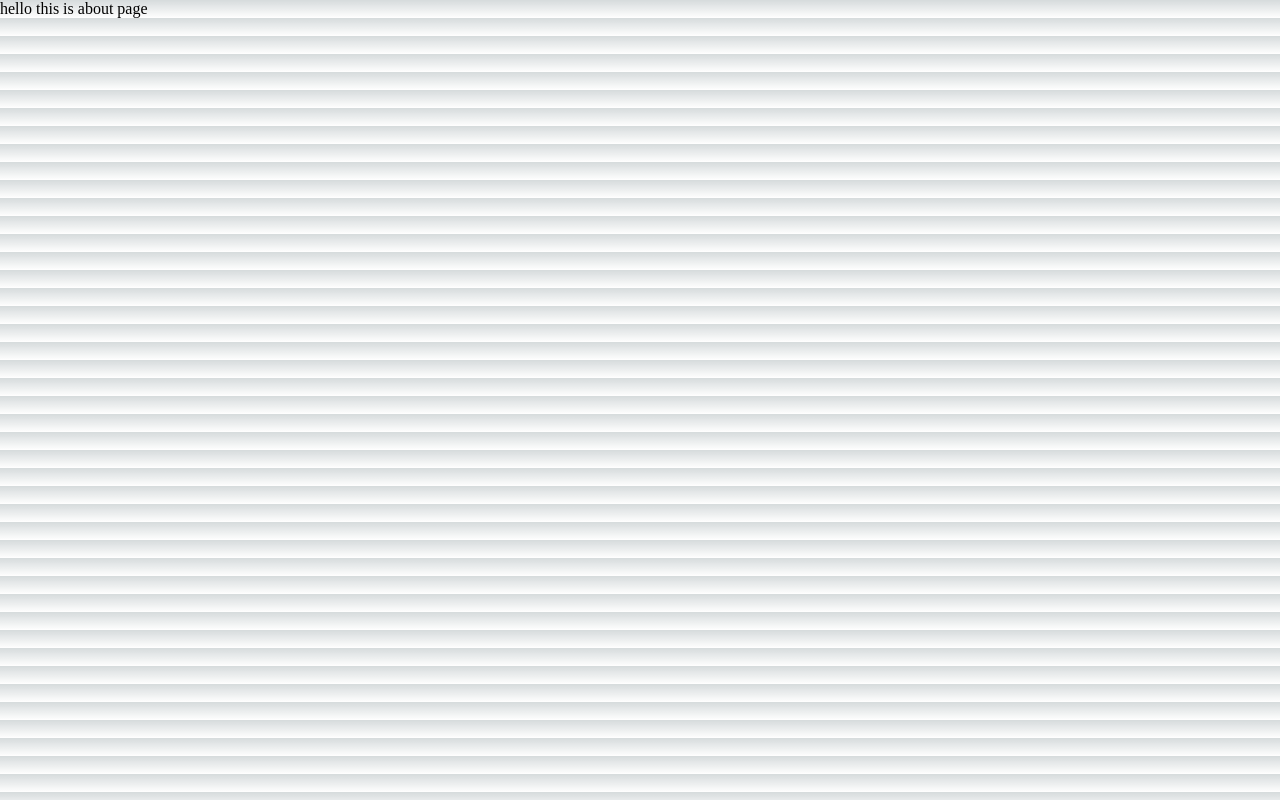
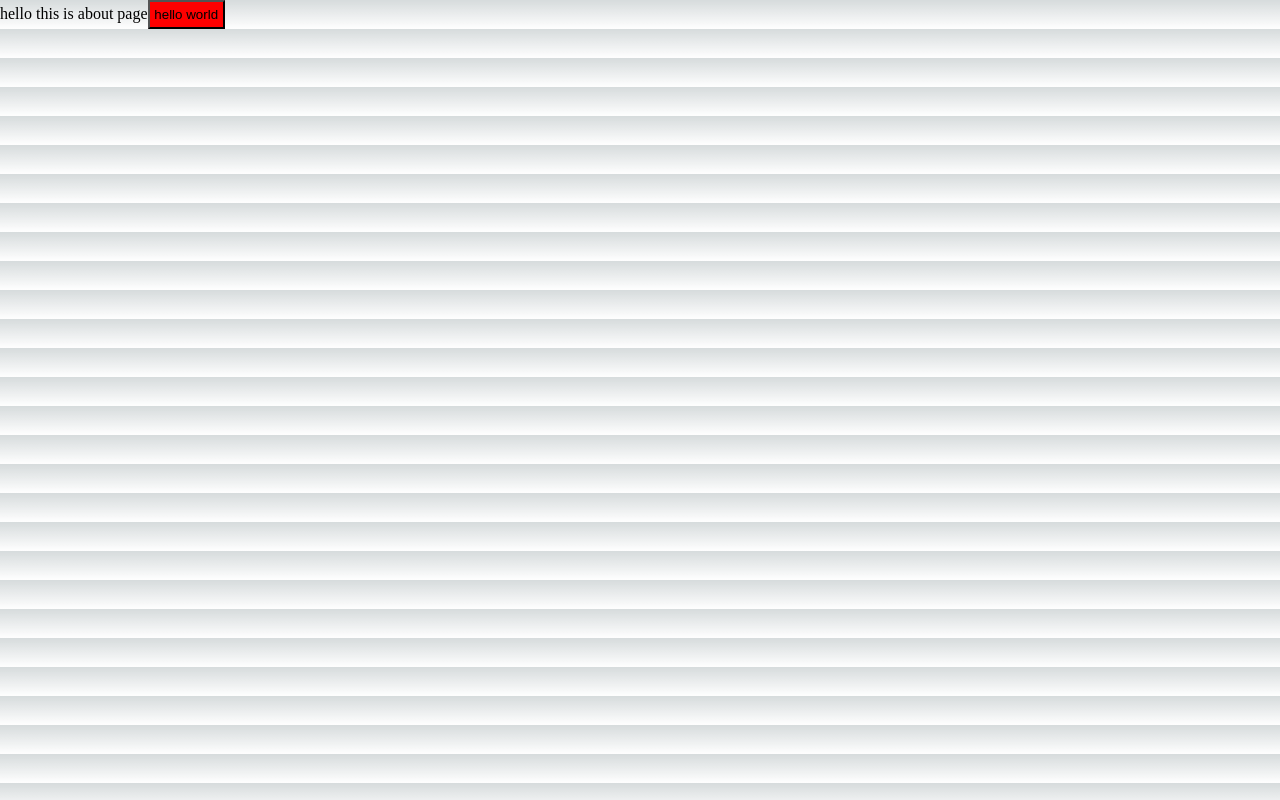
Before and after one commit to souravnub/NextJS-toutorials, a Next.js app: page /about in a window 1280 px wide. Built offline with nearby package versions, Linux system fonts and the light colour scheme.

Commit message:
using CSS modules

```diff
--- /dev/null
+++ b/components/button/Button.js
@@ -0,0 +1,12 @@
+import React from "react";
+// importing css modules into our component
+import styles from "./button.module.css";
+
+const Button = ({ children }) => {
+    return (
+        // using css modules' classes in our jsx
+        <button className={styles.createBlogButton}>{children}</button>
+    );
+};
+
+export default Button;
--- /dev/null
+++ b/components/button/button.module.css
@@ -0,0 +1,5 @@
+.createBlogButton {
+    background: red;
+    padding: 0.3rem;
+    cursor: pointer;
+}
--- a/pages/about.js
+++ b/pages/about.js
@@ -1,7 +1,12 @@
 import React from "react";
-
+import Button from "../components/button/Button";
 const about = () => {
-    return <div>hello this is about page</div>;
+    return (
+        <div>
+            hello this is about page
+            <Button>hello world</Button>
+        </div>
+    );
 };
 
 export default about;
```
Also changed, not shown: pages/products/[productId].js (deleted, +0 -14 lines), 1 other file (tests, documents, lock files or other folders).
